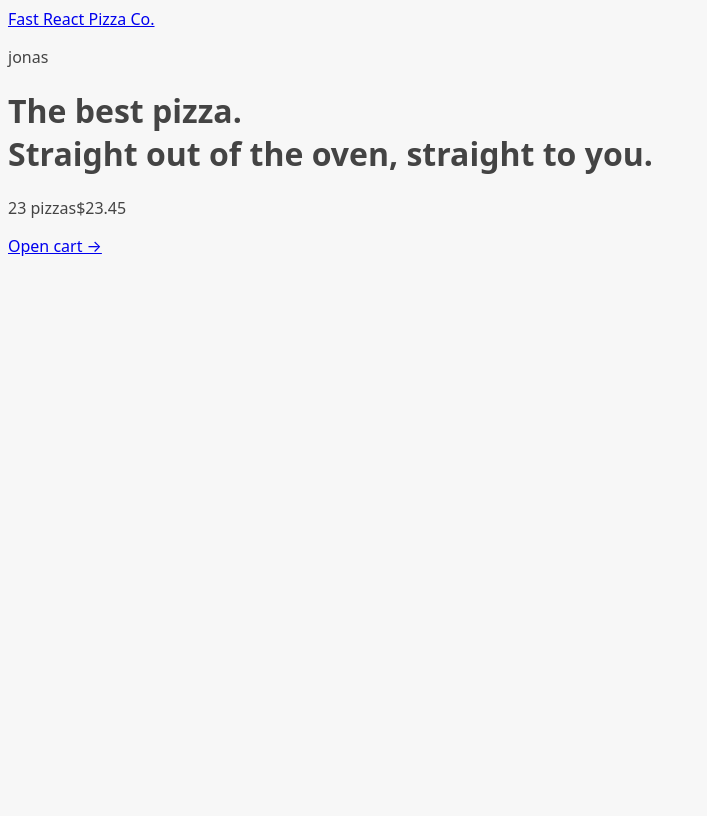
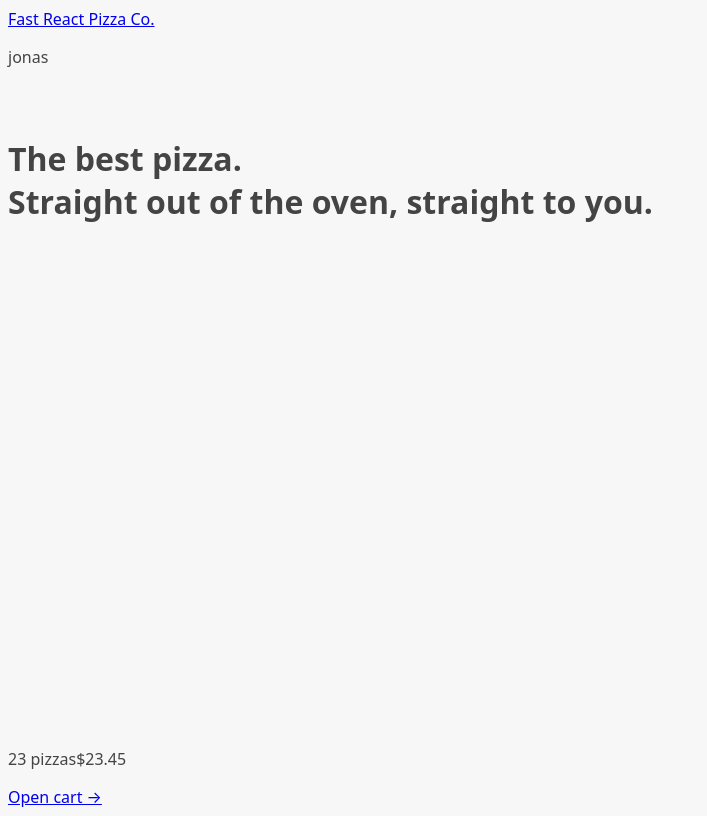
Before and after one commit to AHMEDNABIB/fast-react-piza, a React (Vite) app: page / in a window 1280 px wide. Shown: the whole page, without its empty margins (0-707 px from the left). Built offline with nearby package versions, Linux system fonts and the light colour scheme.

Commit message:
loading and error is complete

```diff
--- a/src/App.jsx
+++ b/src/App.jsx
@@ -5,13 +5,15 @@ import Menu, {loader as menuLoader} from './features/menu/Menu';
 import CreateOrder from "./features/order/CreateOrder";
 import Order from "./features/order/Order";
 import Home from "./ui/Home";
+import Error from "./ui/Error";
 import AppLayout from "./ui/Applayout";
 // import { Children } from "react";
 
 
 const router = createBrowserRouter([
 	{
-		element: <AppLayout />,
+    element: <AppLayout />,
+    errorElement:<Error/>,
 
 		children: [
 			{
@@ -21,7 +23,8 @@ const router = createBrowserRouter([
 			{
 				path: "/menu",
         element: <Menu />,
-        loader: menuLoader
+        loader: menuLoader,
+        errorElement: <Error/>
 
 			},
 			{ path: "/cart", element: <Cart /> },
--- a/src/ui/AppLayout.jsx
+++ b/src/ui/AppLayout.jsx
@@ -1,11 +1,17 @@
 import Header from "./Header";
 // import Loader from "./Loader";
-import { Outlet } from "react-router-dom";
+import { Outlet, useNavigation } from "react-router-dom";
 import CartOverview from "../features/cart/CartOverview";
+import Loader from "./Loader";
 
 function AppLayout() {
+
+    const navigation = useNavigation();
+	const isLoading = navigation.state === "loading";
 	return (
-		<div>
+		<div className="layout">
+			{isLoading && <Loader />}
+
 			<Header />
 
 			<Outlet />
--- a/src/ui/Error.jsx
+++ b/src/ui/Error.jsx
@@ -1,15 +1,16 @@
-import { useNavigate } from 'react-router-dom';
+import { useNavigate, useRouteError } from 'react-router-dom';
 
-function NotFound() {
+function Error() {
   const navigate = useNavigate();
+  const error = useRouteError()
 
   return (
     <div>
       <h1>Something went wrong 😢</h1>
-      <p>%MESSAGE%</p>
+      <p>{error.data || error.message }</p>
       <button onClick={() => navigate(-1)}>&larr; Go back</button>
     </div>
   );
 }
 
-export default NotFound;
+export default Error;
--- /dev/null
+++ b/src/ui/Loader.jsx
@@ -0,0 +1,10 @@
+
+function Loader() {
+	return (
+
+			<div className="loader"></div>
+
+	);
+}
+
+export default Loader;
```
